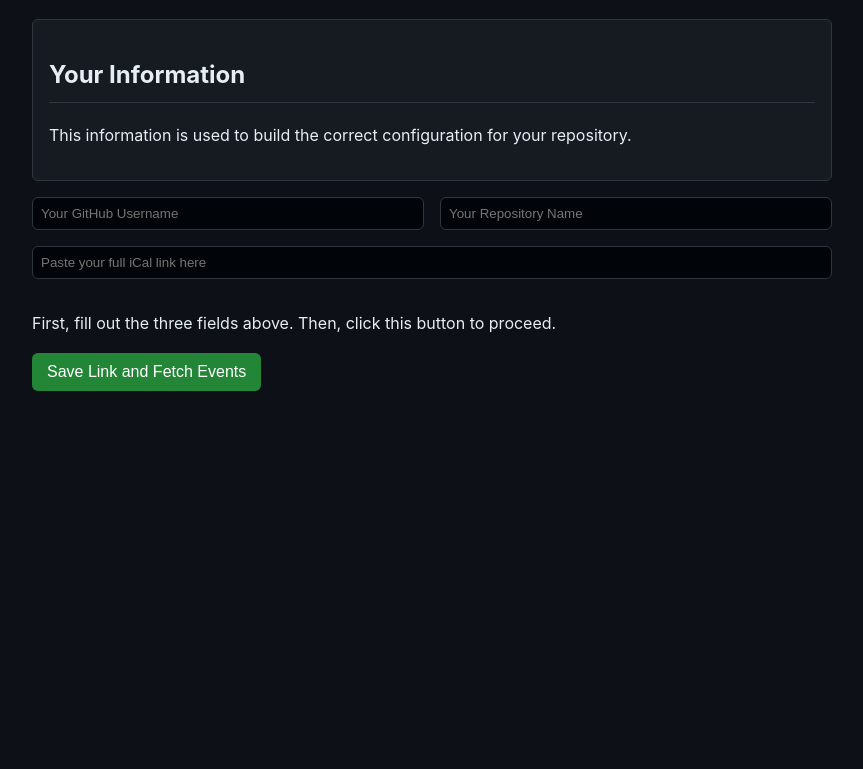
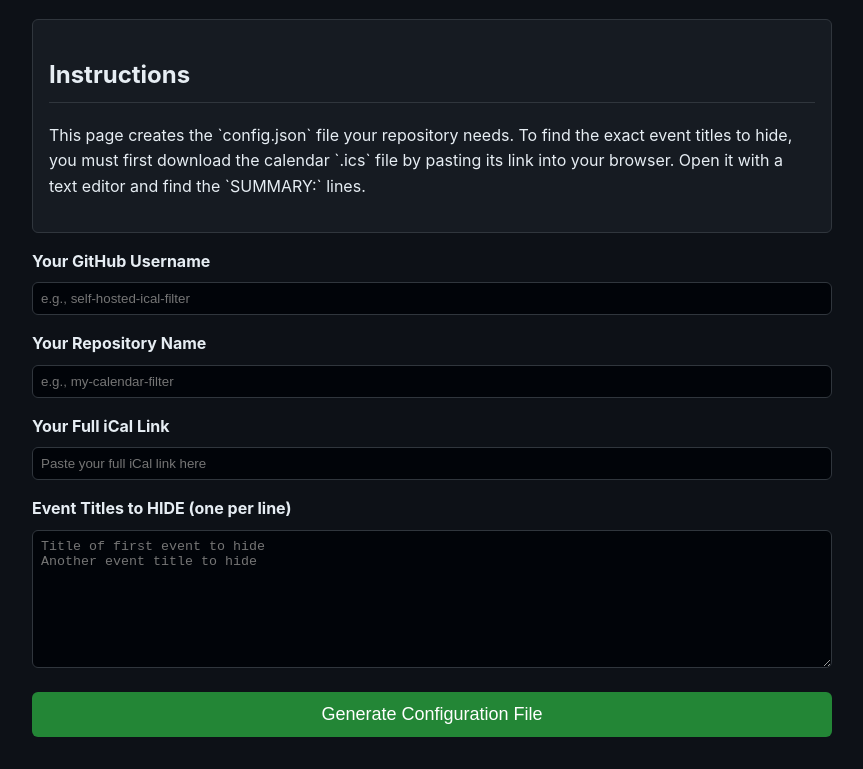
Before and after one commit to BenBar101/self-hosted-ical-filter, a website: page index.html in a window 1280 px wide. Shown: the part 95-864 px from the top of the page, without its empty margins (208-1071 px from the left). Before the commit the page ends 800 px from the top, so only its background shows below. Drawn offline with Linux system fonts and the light colour scheme; no server answers.

Commit message:
Update index.html

```diff
--- a/index.html
+++ b/index.html
@@ -7,48 +7,34 @@
     <style>
         body { font-family: -apple-system, BlinkMacSystemFont, "Segoe UI", Roboto, Helvetica, Arial, sans-serif; line-height: 1.6; max-width: 800px; margin: 2rem auto; padding: 0 1rem; color: #e6edf3; background-color: #0d1117; }
         h1, h2 { border-bottom: 1px solid #30363d; padding-bottom: 8px; }
-        input[type="text"] { width: 100%; padding: 8px; margin-bottom: 1rem; box-sizing: border-box; background-color: #010409; border: 1px solid #30363d; color: #e6edf3; border-radius: 6px; }
-        input:read-only { background-color: #161b22; color: #888; }
-        button { background-color: #238636; color: white; padding: 10px 15px; border: none; border-radius: 6px; cursor: pointer; font-size: 16px; }
-        #event-list { border: 1px solid #30363d; background-color: #161b22; padding: 10px; border-radius: 6px; max-height: 300px; overflow-y: auto; }
-        .event-item { display: block; margin-bottom: 5px; }
+        label { display: block; margin-bottom: 0.5rem; font-weight: bold; }
+        input[type="text"], textarea { width: 100%; padding: 8px; margin-bottom: 1rem; box-sizing: border-box; background-color: #010409; border: 1px solid #30363d; color: #e6edf3; border-radius: 6px; }
+        button { background-color: #238636; color: white; padding: 12px 20px; border: none; border-radius: 6px; cursor: pointer; font-size: 18px; width: 100%; }
         .info { background-color: #161b22; border: 1px solid #30363d; padding: 1rem; border-radius: 6px; margin-bottom: 1rem;}
-        .hidden { display: none; }
         .grid { display: grid; grid-template-columns: 1fr 1fr; gap: 1rem; }
     </style>
 </head>
 <body>
     <h1>iCal Filter Configurator</h1>
 
-    <!-- SECTION 1: CORE INFO (Always Visible) -->
     <div class="info">
-        <h2>Your Information</h2>
-        <p>This information is used to build the correct configuration for your repository.</p>
+        <h2>Instructions</h2>
+        <p>This page creates the `config.json` file your repository needs. To find the exact event titles to hide, you must first download the calendar `.ics` file by pasting its link into your browser. Open it with a text editor and find the `SUMMARY:` lines.</p>
     </div>
-    <div class="grid">
-        <input type="text" id="githubUser" placeholder="Your GitHub Username">
-        <input type="text" id="githubRepo" placeholder="Your Repository Name">
-    </div>
+
+    <label for="githubUser">Your GitHub Username</label>
+    <input type="text" id="githubUser" placeholder="e.g., self-hosted-ical-filter">
+
+    <label for="githubRepo">Your Repository Name</label>
+    <input type="text" id="githubRepo" placeholder="e.g., my-calendar-filter">
+
+    <label for="icalUrlInput">Your Full iCal Link</label>
     <input type="text" id="icalUrlInput" placeholder="Paste your full iCal link here">
 
-    <!-- SECTION 2: PHASE-SPECIFIC ACTIONS -->
+    <label for="filtersText">Event Titles to HIDE (one per line)</label>
+    <textarea id="filtersText" rows="8" placeholder="Title of first event to hide&#10;Another event title to hide"></textarea>
 
-    <!-- PHASE 1: User needs to save their link -->
-    <div id="phase1">
-        <p>First, fill out the three fields above. Then, click this button to proceed.</p>
-        <button id="saveLinkBtn">Save Link and Fetch Events</button>
-    </div>
-
-    <!-- PHASE 2: User needs to choose filters -->
-    <div id="phase2" class="hidden">
-        <div class="info">
-            <h2>Choose Events to HIDE</h2>
-            <p>Your event types have been found! Check the box next to any event you want to remove.</p>
-        </div>
-        <div id="event-list"></div>
-        <br>
-        <button id="saveFilterBtn">Save Final Filter</button>
-    </div>
+    <button id="generateBtn">Generate Configuration File</button>
 
     <script src="script.js"></script>
 </body>
```
